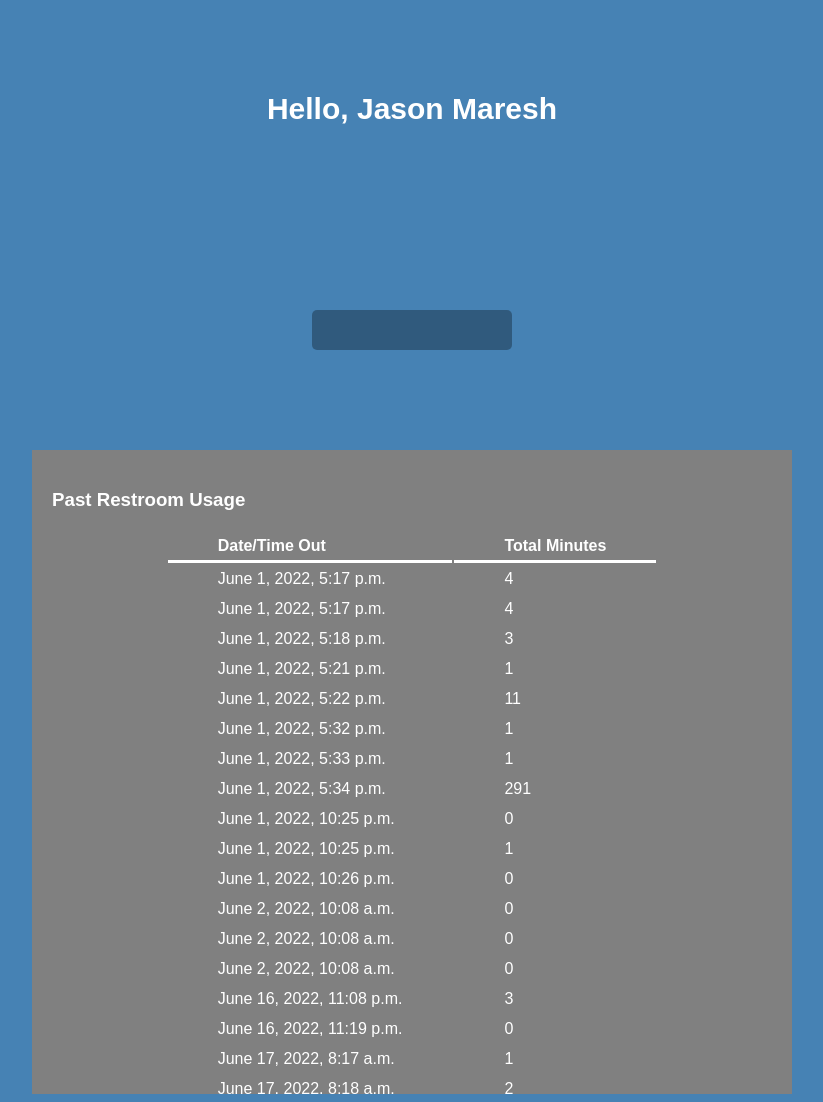
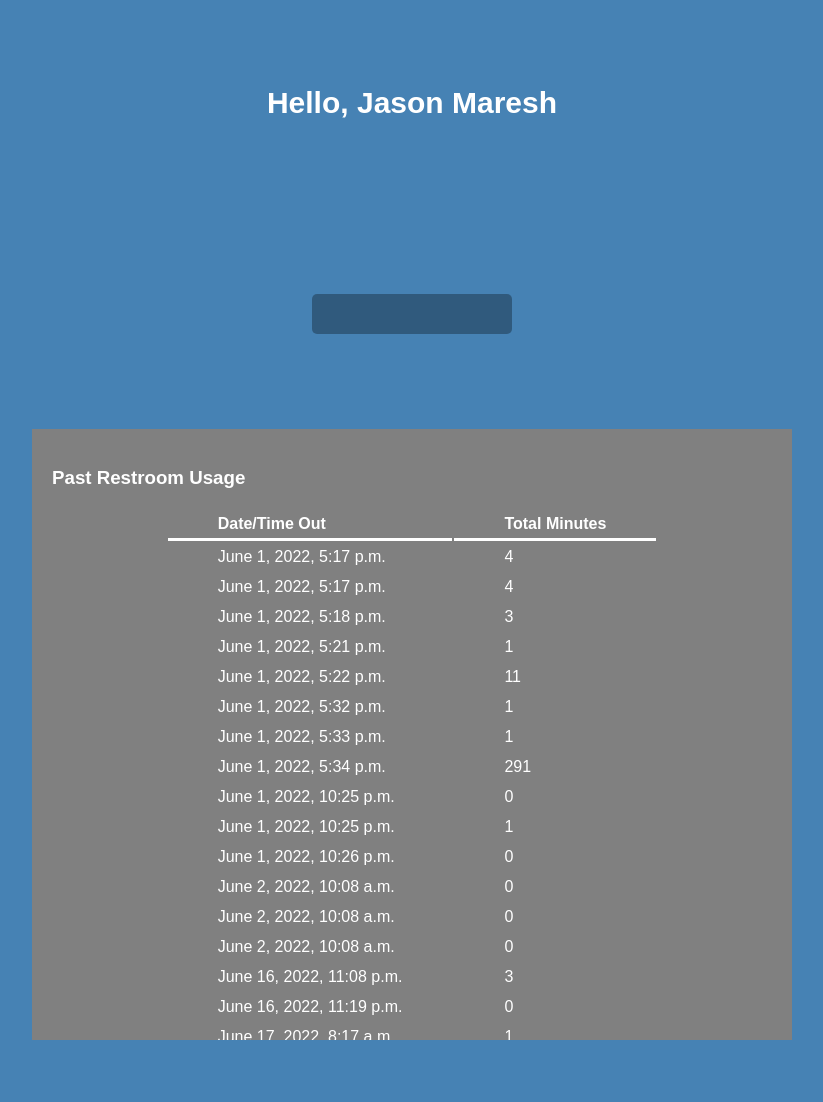
Before and after one commit to mrmaresh/classroom, a Django app: template attendance/templates/select.html in a window 1280 px wide. Shown: the whole page, without its empty margins (236-1059 px from the left). After the commit the page ends 1040 px from the top, so only its background shows below. Run offline with Django 3.2, Linux system fonts and the light colour scheme; data comes from the database, SQL or seed files in the repository; the template is opened without the code that fills it: values that come from a table or form of the project are taken from there, most other values are stand-ins (such as "Sample title", 1, 10 or a date in 2020); some web fonts are replaced.

Commit message:
Tue, Jun 21, 2022, 7:25 PM +00:00

```diff
--- a/attendance/static/select/style.css
+++ b/attendance/static/select/style.css
@@ -16,7 +16,7 @@ body {
     grid-template-rows: repeat(5, 1fr);
     gap: 20px;
     width: 100vw;
-    height: 100vh;
+    height: 95vh;
     align-items: center;
     justify-items: center;
 
```
